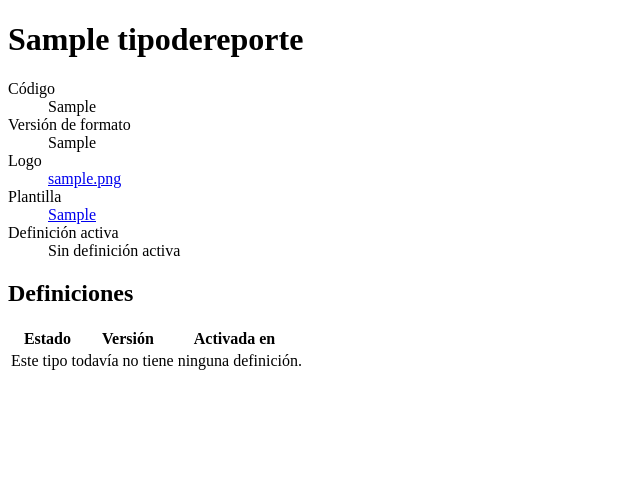
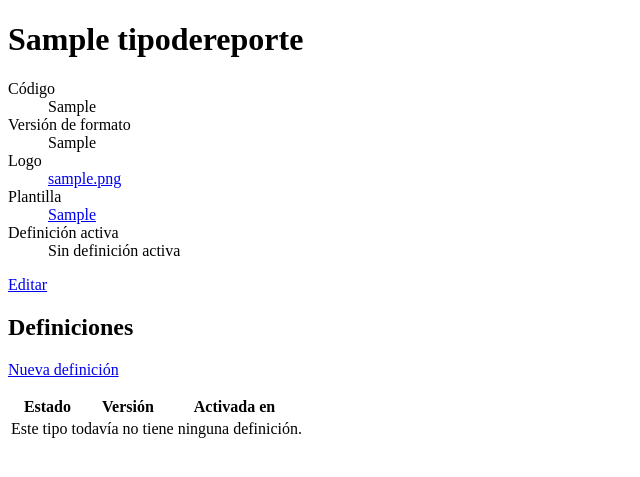
Before and after one commit to AngeloGot0204/Proyecto_curso, a Django app: page /tipos-reporte/1/ in a window 1280 px wide. Shown: the top 477 px of the page, without its empty margins (0-640 px from the left). Run offline with Django 5.2, Linux system fonts and the light colour scheme; the visitor is signed in with stand-in values (Sample User, id 1); tables that the repository leaves empty hold one stand-in row (values such as "Sample post"); data that the repository does not hold is empty; parts of the project's set-up code (start-up, migrations or seed data) failed here and were passed over.

Commit message:
fix(tipos_reporte): agrega links de navegacion a crear/editar (#13)
Las rutas de crear/editar tipo y definicion existian y estaban
testeadas via test client, pero ningun template linkeaba a ellas
-- un admin no tenia forma de llegar ahi sin escribir la URL a
mano. Agrega "Nuevo tipo de reporte" en el listado, "Editar" y
"Nueva definicion" en el detalle, "Editar" por cada definicion en
borrador.

```diff
--- a/tipos_reporte/templates/tipos_reporte/detalle.html
+++ b/tipos_reporte/templates/tipos_reporte/detalle.html
@@ -24,6 +24,8 @@
     </dd>
 </dl>
 
+<p><a href="{% url 'tipos_editar' tipo.id %}">Editar</a></p>
+
 {% if tipo.definicion_activa %}
 <form method="post" action="{% url 'tipos_desactivar' tipo.id %}">
     {% csrf_token %}
@@ -32,6 +34,8 @@
 {% endif %}
 
 <h2>Definiciones</h2>
+
+<p><a href="{% url 'tipos_definicion_crear' tipo.id %}">Nueva definición</a></p>
 <table>
     <thead>
         <tr>
@@ -49,6 +53,7 @@
             <td>{{ definicion.activada_en|default:"—" }}</td>
             <td>
                 {% if definicion.estado == "borrador" %}
+                <a href="{% url 'tipos_definicion_editar' tipo.id definicion.id %}">Editar</a>
                 <form method="post" action="{% url 'tipos_definicion_activar' definicion.id %}">
                     {% csrf_token %}
                     <button type="submit">Activar</button>
--- a/tipos_reporte/templates/tipos_reporte/lista.html
+++ b/tipos_reporte/templates/tipos_reporte/lista.html
@@ -4,6 +4,8 @@
 
 {% block content %}
 <h1>Tipos de reporte</h1>
+
+<p><a href="{% url 'tipos_crear' %}">Nuevo tipo de reporte</a></p>
 
 <form method="get" action="{% url 'tipos_lista' %}">
     <label for="q">Buscar</label>
```
